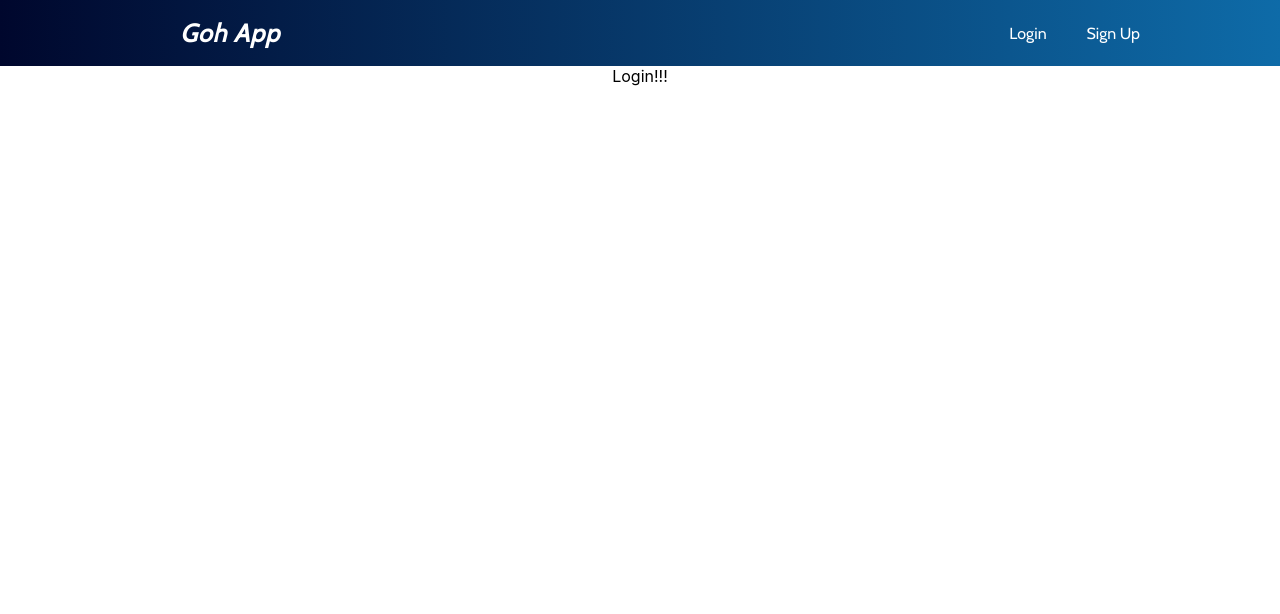
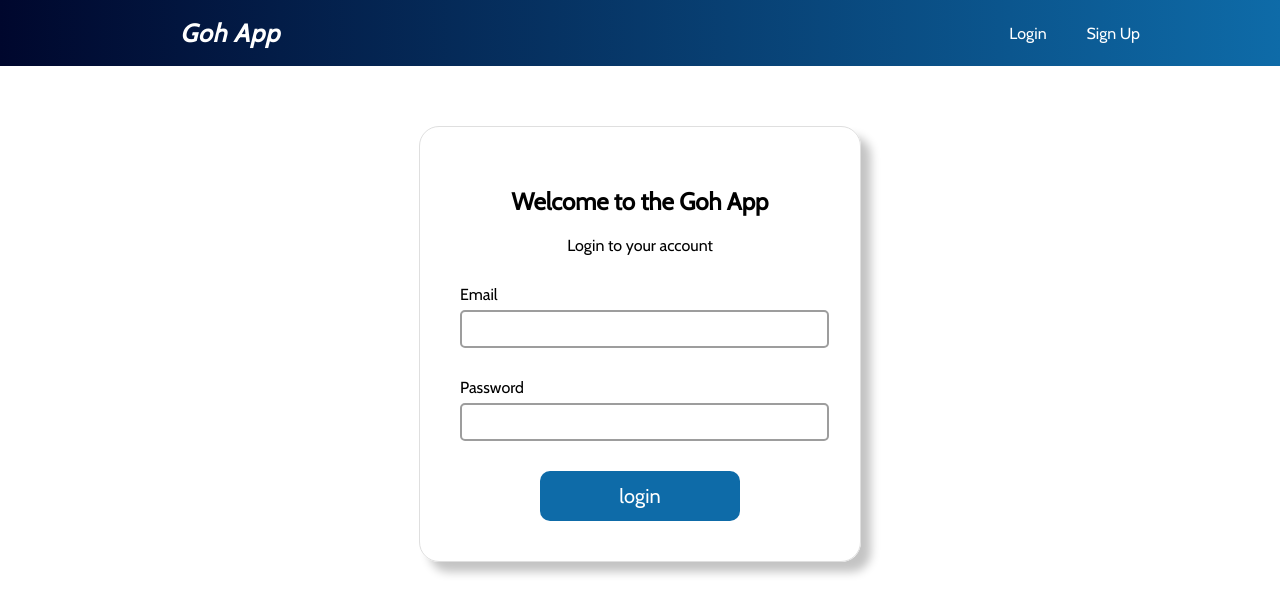
Before and after one commit to TheGoh/Goh, a React (Create React App) app in the folder goh-app/: page /login in a window 1280 px wide. Shown: the top 614 px of the page. Built offline with nearby package versions, Linux system fonts and the light colour scheme.

Commit message:
Login Form

```diff
--- a/goh-app/src/App.js
+++ b/goh-app/src/App.js
@@ -13,6 +13,7 @@ import Home from './pages/home/Home'
 import Login from './pages/login/Login'
 import Signup from './pages/signup/Signup'
 import Navbar from './components/Navbar'
+import AccountInfo from './pages/accountInfo/AccountInfo'
 
 console.log(version);
 
@@ -34,6 +35,7 @@ function App() {
             {/* Redirect to Home page */}
             <Route path = '/signup' element={<Signup />} />
 
+            <Route path = '/accountInfo' element={<AccountInfo />} />
 
           </Routes>
         </div>
--- /dev/null
+++ b/goh-app/src/pages/accountInfo/AccountInfo.js
@@ -0,0 +1,16 @@
+import { getAuth } from "firebase/auth";
+
+export default function AccountInfo() {
+    const auth = getAuth();
+    const user = auth.currentUser;
+
+    if (user !== null) {
+        console.log(user.email);
+    }
+
+    return (
+        <div>
+          Account Info
+        </div>
+      )
+}
--- a/goh-app/src/pages/login/Login.js
+++ b/goh-app/src/pages/login/Login.js
@@ -1,16 +1,49 @@
 //import { useAuthContext } from '../../hooks/useAuthContext'
+import { getAuth, signInWithEmailAndPassword } from "firebase/auth";
+import { useState } from "react";
 
 // styles
 import styles from './Login.module.css'
 
-// components
+
 
 export default function Login() {
   //const { user } = useAuthContext()
+  const [email, setEmail] = useState('');
+  const [password, setPassword] = useState('');
+
+  const handleSubmit = (e) => {
+    e.preventDefault();
+    console.log(email, password);
+  }
 
   return (
-    <div>
-      Login!!!
-    </div>
+    <form onSubmit={handleSubmit} className={styles['signup-form']}>
+        <h2>Welcome to the Goh App</h2>
+        <p>Login to your account</p>
+
+        {/* Email field */}
+        <label>
+            <span>Email</span>
+                <input type = "email"
+                        onChange={(e)=>setEmail(e.target.value)}
+                        value={email}
+                />
+        </label>
+
+        {/* Password field */}
+        <label>
+            <span>Password</span>
+                <input type = "Password"
+                        onChange={(e)=>setPassword(e.target.value)}
+                        value={password}
+                />
+        </label>
+        <button>login</button>
+
+        {/* {!isPending && <button className="btn" >Login In</button>}
+        {isPending && <button className="btn" disabled>loading</button>}
+        {error && <p> {error} </p>} */}
+    </form>
   )
 }
--- a/goh-app/src/pages/login/Login.module.css
+++ b/goh-app/src/pages/login/Login.module.css
@@ -0,0 +1,44 @@
+@import url('https://fonts.googleapis.com/css2?family=Cabin&display=swap');
+
+.signup-form {
+  max-width: 360px;
+  margin: 60px auto;
+  padding: 40px;
+  font-family: 'Cabin', sans-serif;
+  border: 1px solid rgb(223, 223, 223);
+  border-radius: 20px;
+  box-shadow: 10px 10px 10px 0.01px rgb(196, 196, 196);
+}
+.signup-form label {
+  display: block;
+  margin: 30px auto;
+}
+.signup-form span {
+  display: block;
+  margin-bottom: 6px;
+  text-align: left;
+}
+.signup-form input {
+  padding: 8px 0px 8px 5px;
+  font-size: 1em;
+  color: #777;
+  width: 100%;
+  border: 2px solid rgb(157, 157, 157);
+  border-radius: 5px;
+}
+.signup-form button {
+  font-family: 'Cabin', sans-serif;
+  font-weight: normal;
+  font-size: 20px;
+  color: white;
+  background-color: #0E6BA8;
+  height: 50px;
+  width: 200px;
+  border: none;
+  border-radius: 10px;
+  transition: all 0.4s ease-in-out;
+}
+
+.signup-form button:hover {
+  background-color: #2060d7;
+}
```
Also changed, not shown: goh-app/src/pages/accountInfo/AccountInfo.module.css (added).
